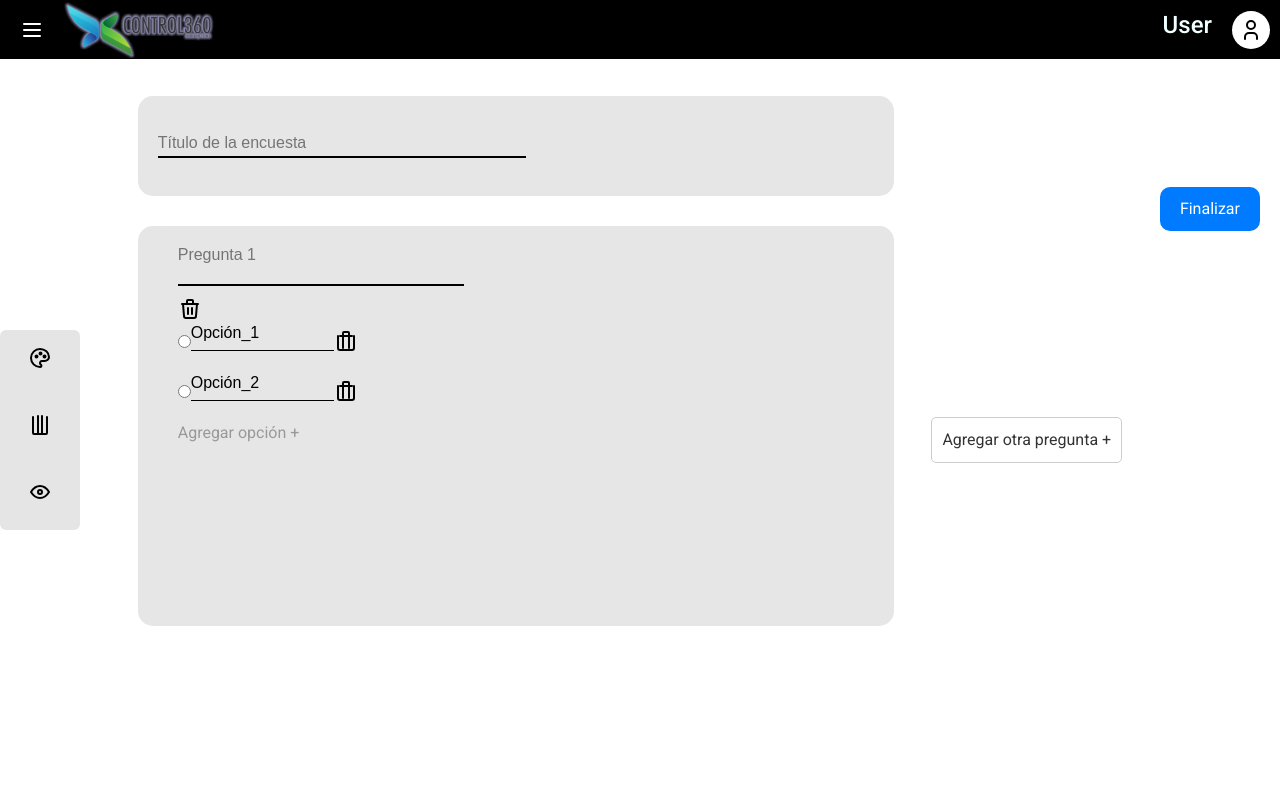
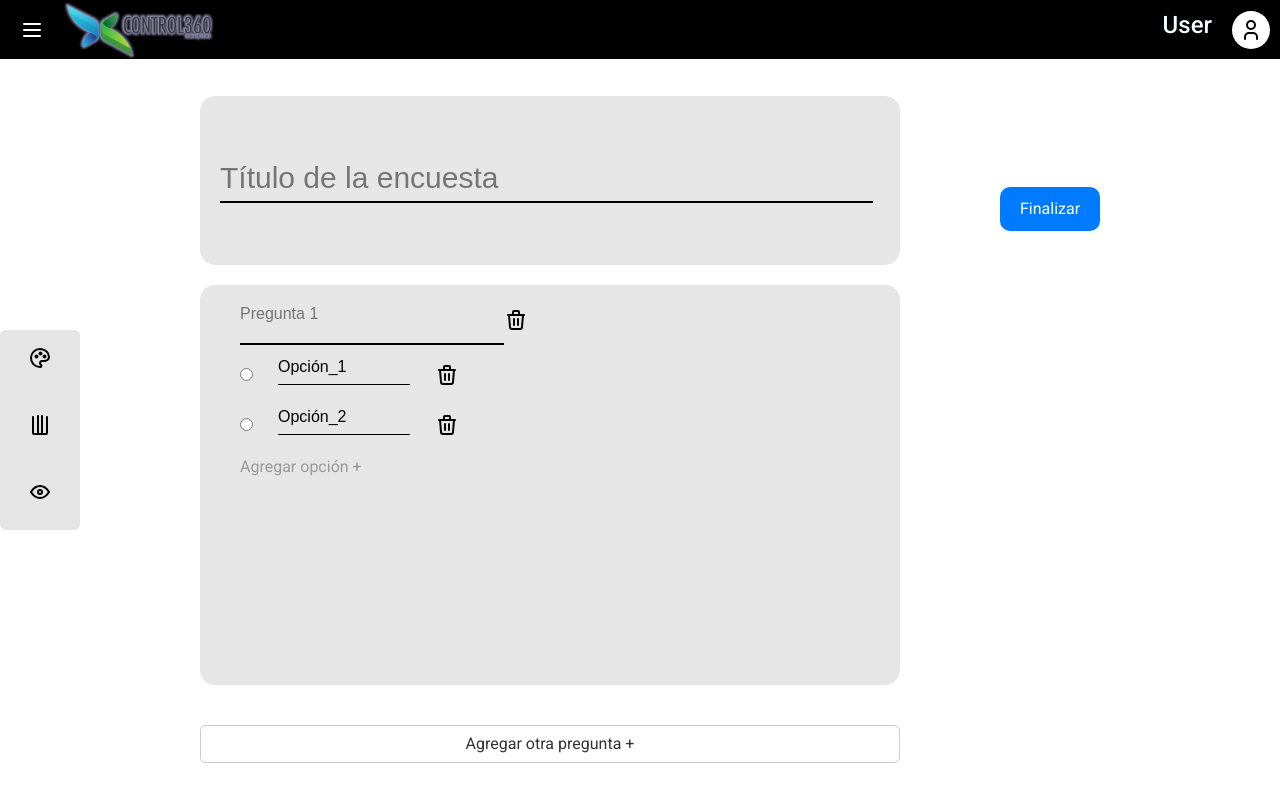
Before and after one commit to Beltranposso/gestor-de-votos, a React (Vite) app: page /Creacion in a window 1280 px wide. Shown: the top 802 px of the page. Built offline with nearby package versions, Linux system fonts and the light colour scheme; a web font is replaced by a local one.

Commit message:
se agregaron los cambios de estilado de el componente plantilla.css y se agregaron ciertas funciones para la conexion con el back end

```diff
--- a/src/Components/Card_votacion.jsx
+++ b/src/Components/Card_votacion.jsx
@@ -7,7 +7,7 @@ const Card_Home = ({titulo,hora,color}) => {
              </div>
              <div className="Card_Text">
             <h4 className="fs-5">{titulo}</h4>
-            <h5 className="fs-6">Abierto {hora}  P.m</h5>
+            <h5 className="fs-6">Abierto {hora}</h5>
              </div>
         </div>
     );
--- a/src/Components/CreacionPlantilla.jsx
+++ b/src/Components/CreacionPlantilla.jsx
@@ -3,8 +3,6 @@ import { SketchPicker } from 'react-color';
 import '../Plantilla.css';
 import axios from 'axios';
 import { useNavigate } from 'react-router-dom';
-
-
 
 const URI = 'http://localhost:8000/card/';
 
@@ -14,10 +12,19 @@ const CreacionPlantilla = () => {
     const [showFontPicker, setShowFontPicker] = useState(false);
     const [color, setColor] = useState('#fff');
     const [font, setFont] = useState('Arial');
+    const [title, setTitle] = useState('');
     const [questions, setQuestions] = useState([
         { id: Date.now(), text: '', options: ['Opción_1', 'Opción_2'], selectedOption: null }
     ]);
 
+    const text = questions[0].text;
+    const navigate = useNavigate();
+    const Finalizar = async (e) => {
+        e.preventDefault();
+        await axios.post(URI, { Title: title, Content: text, Color:color });
+
+        navigate('/Home');
+    };
 
     const handleRadioChange = (questionId, option) => {
         setQuestions(prevQuestions =>
@@ -37,7 +44,8 @@ const CreacionPlantilla = () => {
         setShowFontPicker(false);
     };
 
-    const addQuestion = () => {
+    const addQuestion = (e) => {
+        e.preventDefault();
         setQuestions(prevQuestions => [
             ...prevQuestions,
             { id: Date.now(), text: '', options: ['Opción_1', 'Opción_2'], selectedOption: null }
@@ -62,7 +70,8 @@ const CreacionPlantilla = () => {
         );
     };
 
-    const addOption = (questionId) => {
+    const addOption = (e, questionId) => {
+        e.preventDefault();
         setQuestions(prevQuestions =>
             prevQuestions.map(q =>
                 q.id === questionId
@@ -72,7 +81,8 @@ const CreacionPlantilla = () => {
         );
     };
 
-    const removeOption = (questionId, index) => {
+    const removeOption = (e, questionId, index) => {
+        e.preventDefault();
         setQuestions(prevQuestions =>
             prevQuestions.map(q =>
                 q.id === questionId
@@ -85,29 +95,21 @@ const CreacionPlantilla = () => {
         );
     };
 
-    const removeQuestion = (questionId) => {
+    const removeQuestion = (e, questionId) => {
+        e.preventDefault();
         setQuestions(prevQuestions =>
             prevQuestions.filter(q => q.id !== questionId)
         );
     };
-  /*
-   const navigate= useNavigate()
-    const [title,setTitle] = useState('');
-    const [content, setContent] = useState('');
-    const Finalizar = async (e) => {
-         e.preventDefault()
-         await axios.post(URI,{Title:title,Content:content})
-         navigate('/Home')
-
-    } */
 
     return (
-        <div className='Content_CreacionPlantilla' style={{ backgroundColor: color }}>
+        <form onSubmit={Finalizar} on className='Content_CreacionPlantilla' style={{ backgroundColor: color }}>
             <div className='Controls'>
                 <div className='icon-container'>
                     <button
                         className={`buttun_eddit ${showColorPicker ? 'selected' : ''}`}
                         onClick={() => setShowColorPicker(!showColorPicker)}
+                        type="button"
                     >
                         <svg xmlns="http://www.w3.org/2000/svg" width={38} height={38} viewBox="0 0 24 24" fill="none" stroke="currentColor" strokeWidth={2} strokeLinecap="round" strokeLinejoin="round" className="icon icon-tabler icon-tabler-palette">
                             <path stroke="none" d="M0 0h24v24H0z" fill="none" />
@@ -127,7 +129,9 @@ const CreacionPlantilla = () => {
                 <div>
                     <button
                         className={`buttun_eddit ${showFontPicker ? 'selected' : ''}`}
-        onClick={() => setShowFontPicker(!showFontPicker)}>
+                        onClick={() => setShowFontPicker(!showFontPicker)}
+                        type="button"
+                    >
                         <svg
                             xmlns="http://www.w3.org/2000/svg"
                             width={38}
@@ -147,9 +151,8 @@ const CreacionPlantilla = () => {
                         </svg>
                     </button>
                 </div>
-
                 <div>
-                    <button className='buttun_eddit'>
+                    <button className='buttun_eddit' type="button">
                         <svg xmlns="http://www.w3.org/2000/svg" width={38} height={38} viewBox="0 0 24 24" fill="none" stroke="currentColor" strokeWidth={2} strokeLinecap="round" strokeLinejoin="round" className="icon icon-tabler icon-tabler-eye">
                             <path stroke="none" d="M0 0h24v24H0z" fill="none" />
                             <path d="M10 12a2 2 0 1 0 4 0a2 2 0 0 0 -4 0" />
@@ -158,21 +161,22 @@ const CreacionPlantilla = () => {
                     </button>
                 </div>
             </div>
-            <div className='content_2'>
+                <div   className='content_2'>
+           {/*  <form className='formulario' onSubmit={Finalizar}> */}
                     <div className='setTitle'>
                         <input
                             type="text"
                             className="survey-title"
                             placeholder="Título de la encuesta"
+                            value={title}
                             style={{ fontFamily: font }}
+                            onChange={e => setTitle(e.target.value)}
                         />
                     </div>
                     <div className='content_3' style={{ maxHeight: '400px', overflowY: 'auto' }}>
                         {questions.map((question, index) => (
+                            <div key={question.id} className="ContenedorSetPreguntas">
 
-
-
-                        <div   key={question.id} className="ContenedorSetPreguntas">
                                 <div className="question-header">
                                     <input
                                         type="text"
@@ -181,9 +185,8 @@ const CreacionPlantilla = () => {
                                         style={{ fontFamily: font }}
                                         value={question.text}
                                         onChange={e => handleQuestionChange(question.id, e.target.value)}
-
                                     />
-                                <button className="remove-question" onClick={() => removeQuestion(question.id)}>
+                                    <button className="remove-question" onClick={(e) => removeQuestion(e, question.id)} type="button">
                                         <svg xmlns="http://www.w3.org/2000/svg" width={32} height={32} viewBox="0 0 24 24" fill="none" stroke="currentColor" strokeWidth={2} strokeLinecap="round" strokeLinejoin="round" className="icon icon-tabler icon-tabler-trash">
                                             <path stroke="none" d="M0 0h24v24H0z" fill="none" />
                                             <path d="M4 7l16 0" />
@@ -195,13 +198,8 @@ const CreacionPlantilla = () => {
                                     </button>
                                 </div>
 
-
-
-
-
                                 <div className="options">
                                     {question.options.map((option, optIndex) => (
-
                                         <div key={optIndex} className="option">
                                             <input
                                                 type="radio"
@@ -216,34 +214,35 @@ const CreacionPlantilla = () => {
                                                 value={option}
                                                 onChange={e => handleOptionChange(question.id, optIndex, e.target.value)}
                                             />
-                                        <button className="remove-option" onClick={() => removeOption(question.id, optIndex)}>
-                                            <svg xmlns="http://www.w3.org/2000/svg" width={24} height={24} viewBox="0 0 24 24" fill="none" stroke="currentColor" strokeWidth={2} strokeLinecap="round" strokeLinejoin="round" className="icon icon-tabler icon-tabler-trash">
+                                            <button className="remove-option" onClick={(e) => removeOption(e, question.id, optIndex)} type="button">
+                                            <svg xmlns="http://www.w3.org/2000/svg" width={32} height={32} viewBox="0 0 24 24" fill="none" stroke="currentColor" strokeWidth={2} strokeLinecap="round" strokeLinejoin="round" className="icon icon-tabler icon-tabler-trash">
                                             <path stroke="none" d="M0 0h24v24H0z" fill="none" />
-                                                <path d="M6 7l12 0" />
-                                                <path d="M9 7v12" />
-                                                <path d="M15 7v12" />
-                                                <path d="M4 7v12a2 2 0 0 0 2 2h12a2 2 0 0 0 2 -2v-12" />
+                                            <path d="M4 7l16 0" />
+                                            <path d="M10 11l0 6" />
+                                            <path d="M14 11l0 6" />
+                                            <path d="M5 7l1 12a2 2 0 0 0 2 2h8a2 2 0 0 0 2 -2l1 -12" />
                                             <path d="M9 7v-3a1 1 0 0 1 1 -1h4a1 1 0 0 1 1 1v3" />
                                         </svg>
                                             </button>
                                         </div>
                                     ))}
-                                <button className="add-option" onClick={() => addOption(question.id)}>
+                                    <button className="add-option" onClick={(e) => addOption(e, question.id)} type="button">
                                         Agregar opción +
                                     </button>
                                 </div>
                             </div>
-
                         ))}
                     </div>
+                <div className='Contenedor_Pregunta'>
                 </div>
-            <div className='Contenedor_Pregunta'>
-                <button className="add-question" onClick={addQuestion}>
+                   {/*  </form> */}
+                    <button className="add-question" onClick={addQuestion} type="button">
                         Agregar otra pregunta +
                     </button>
                 </div>
-            <button  className='finish-button'>Finalizar</button>
-            {showFontPicker ? (
+                <button type="submit" className='finish-button'>Finalizar</button>
+
+            {showFontPicker && (
                 <div className="dropdown-container">
                     <ul className="dropdown-list">
                         <li onClick={() => handleFontChange('Arial')}>Arial</li>
@@ -253,8 +252,8 @@ const CreacionPlantilla = () => {
                         <li onClick={() => handleFontChange('Verdana')}>Verdana</li>
                     </ul>
                 </div>
-            ):""}
-        </div>
+            )}
+        </form>
     );
 };
 
--- a/src/Plantilla.css
+++ b/src/Plantilla.css
@@ -14,7 +14,7 @@
   /* Estilos generales */
   .Content_CreacionPlantilla {
     display: flex;
-  justify-content: space-between;
+  gap:100px;
     align-items: center;
     padding-right: 20px;
     background-color: var(--background-color);
@@ -26,16 +26,18 @@
   .content_2 {
     display: flex;
     flex-direction: column;
-  max-width: 800px;
-  width: 60%;
+    max-width: 700px;
+    width: 80%;
     height: 90%;
-  gap: 30px;
+    gap: 20px;
+
   }
+
 
   /* Otros estilos */
   .survey-title {
     display: block;
-  width: 50%;
+    width: 96%;
     margin-bottom: 3px;
     border: none;
     border-bottom: 2px solid var(--input-border-color);
@@ -62,6 +64,7 @@
     display: flex;
     align-items: center;
     margin-bottom: 10px;
+    gap:25px;
   }
 
   .option input[type="text"] {
@@ -136,7 +139,8 @@
     padding: 10px;
     border-radius: 5px;
     cursor: pointer;
-  margin-top: 20px; /* Separar del contenido */
+    /* Separar del contenido */
+
   }
 
   .add-question:hover {
@@ -150,15 +154,18 @@
     width: 100%;
     height: 70%;
     border-radius: 15px;
+
   }
 
   .setTitle {
+    font-size: 30px;
     padding-left: 20px;
     display: flex;
     align-items: center;
     background-color: #E6E6E6;
     height: 100px;
     border-radius: 15px;
+    height: 250px;
   }
 
   .Controls {
@@ -295,4 +302,13 @@ display: grid;
     background-color: #ffffff; /* Fondo blanco para cada contenedor */
     box-shadow: 0 2px 4px rgba(0, 0, 0, 0.1); /* Sombra sutil */
     border-radius: 10px; /* Bordes redondeados */
+
   }
+
+  .ContenedorPregunta{
+    display: flex;
+  }
+
+  .question-header{
+    display: flex;
+  }
```
Also changed, not shown: src/Components/Home.jsx (+18 -9 lines). Lines whose indentation alone changed are shown as unchanged.
